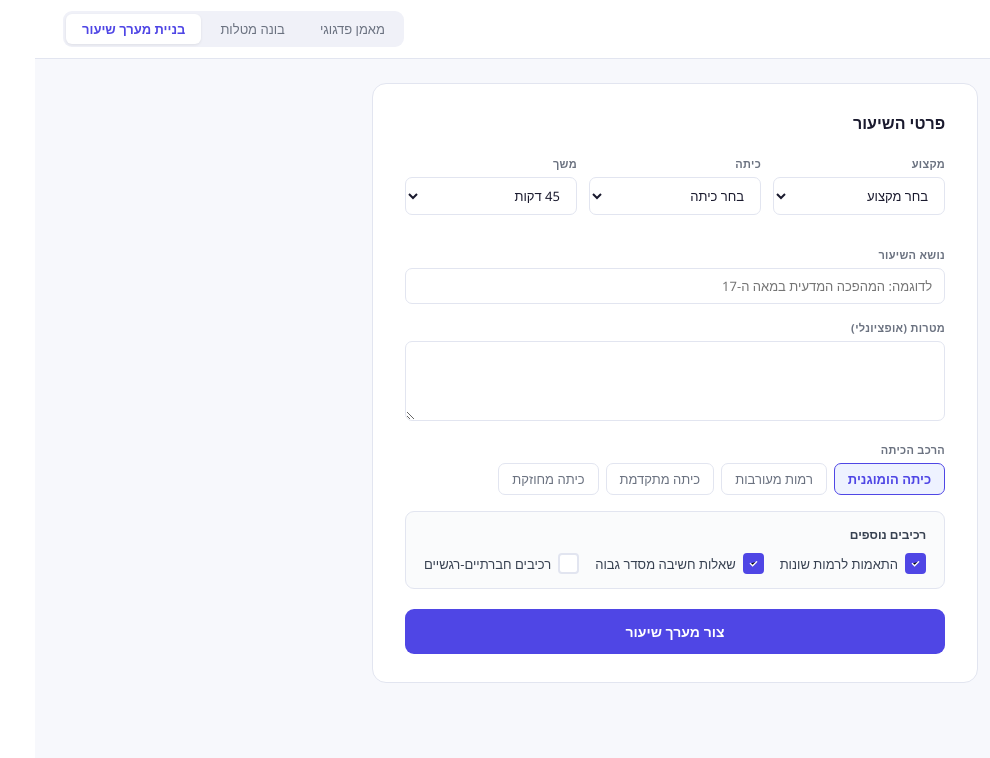
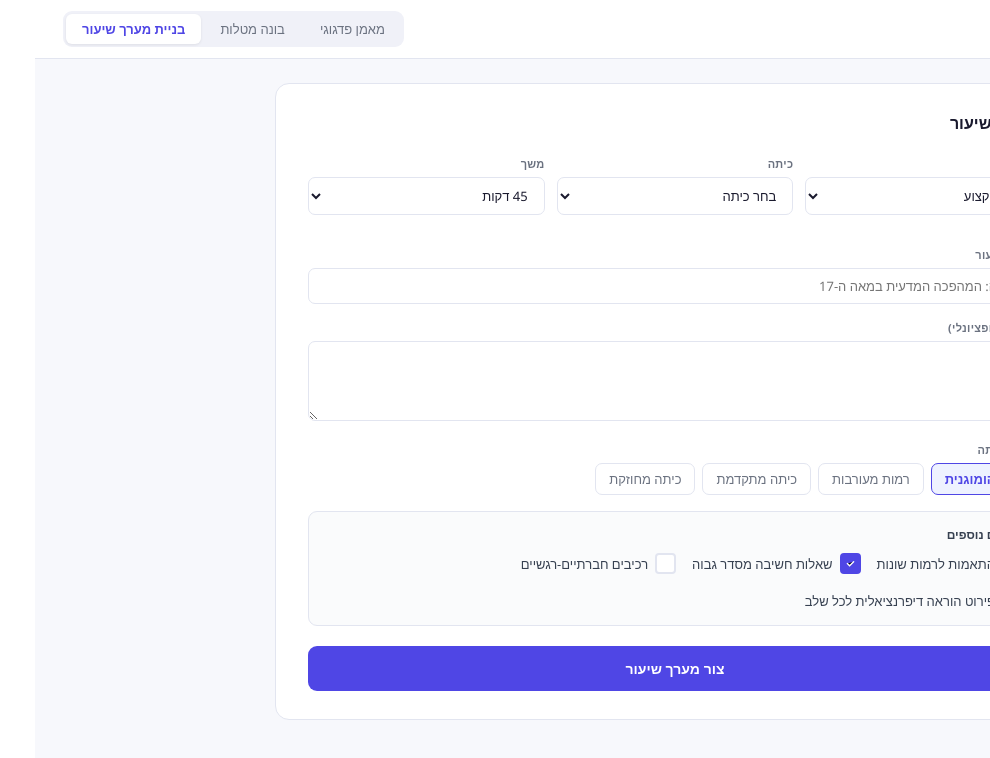
Before and after one commit to crudo1986-dotcom/lesson-plan-agent, a Next.js app: page / in a window 1280 px wide. Both pictures are taken after a click on the button "בניית מערך שיעור". Shown: the top 758 px of the page, without its empty margins (290-1280 px from the left). Built offline with nearby package versions, Linux system fonts and the light colour scheme.

Commit message:
Update page.js

```diff
--- a/app/page.js
+++ b/app/page.js
@@ -98,15 +98,18 @@ const TASKS_PROMPT = `כל תגובותיך בעברית. כתוב תמיד מי
 כל תוכן שתיצור חייב להתבסס אך ורק על תוכניות הלימודים הרשמיות של משרד החינוך המפורטות לעיל.
 אם הנושא אינו מופיע בתוכנית — ציין זאת למורה וציין באיזו כיתה הוא נלמד לפי התוכנית.
 
-## פרוטוקול עבודה — 4 שאלות בלבד
+## פרוטוקול עבודה — 5 שאלות
 
-בתחילת כל שיחה שאל את 4 השאלות הבאות יחד, בהודעה אחת:
+בתחילת כל שיחה שאל את השאלות הבאות יחד, בהודעה אחת:
 1. מה הנושא, המקצוע והכיתה?
 2. כמה רמות דיפרנציאציה — 1, 2, או 3?
 3. קובץ Word להדפסה, או טקסט בצ'אט?
 4. לכלול טקסט לימודי קצר בתוך המסמך — כן או לא? (כן = מתאים כשאין ספר לימוד זמין. לא = רק המטלה עצמה.)
+5. (אופציונלי) מה מקור השונות בכיתה? לדוגמה: פער בקריאה, ידע קודם, עצמאות, מוטיבציה. ניתן לדלג — אם תענה, המטלה תהיה מדויקת יותר לצורך האמיתי.
 
 אחרי שהמורה ענה — צור את המטלה מיד. אל תשאל שאלות נוספות אלא אם חסר מידע קריטי.
+אם המורה דילג על שאלה 5 — בנה מטלה דיפרנציאלית סטנדרטית.
+אם המורה ענה על שאלה 5 — התאם את הרמות לסוג השונות שציין.
 
 אם המורה ענה "כן" לשאלה 4 — הוסף בתחילת המסמך טקסט לימודי קצר ומרוכז (עד חצי עמוד לכל רמה), לפני שאלות העבודה.
 
@@ -316,7 +319,7 @@ function ChatMode({systemPrompt,greeting,chips,startLabel,senderLabel}){
 }
 
 function BuilderMode(){
-  const [form,setForm]=useState({subject:"",topic:"",grade:"",duration:"45 דקות",goals:"",levels:"כיתה הומוגנית",extras:{differentiation:true,thinking:true,sel:false}});
+  const [form,setForm]=useState({subject:"",topic:"",grade:"",duration:"45 דקות",goals:"",levels:"כיתה הומוגנית",extras:{differentiation:true,thinking:true,sel:false,diff_detail:false}});
   const [result,setResult]=useState(null);
   const [loading,setLoading]=useState(false);
   const [error,setError]=useState(null);
@@ -328,6 +331,7 @@ function BuilderMode(){
     if(form.extras.differentiation) extras.push("התאמות מפורטות לרמות שונות");
     if(form.extras.thinking) extras.push("שאלות חשיבה מסדר גבוה");
     if(form.extras.sel) extras.push("רכיבים חברתיים-רגשיים");
+    if(form.extras.diff_detail) extras.push("לכל שלב בשיעור (פתיחה, גוף, סיכום) — פרט הנחיות מובדלות: מה עושים תלמידים הזקוקים לתמיכה, מה עושים תלמידים עצמאיים, ומה עושים תלמידים מעמיקים");
     return `אתה מומחה לפדגוגיה, הוראה מובדלת ותכנון לימודים בישראל.
 כל תוכן שתייצר חייב להתבסס על תוכניות הלימודים הרשמיות של משרד החינוך בלבד.
 בנה מערך שיעור מקצועי בעברית:
@@ -395,7 +399,7 @@ ${extras.length?`דרישות: ${extras.join(", ")}`:""}
         <div style={{background:"#FAFBFC",borderRadius:9,padding:"14px 18px",marginBottom:20,border:`1px solid ${G200}`}}>
           <div style={{fontSize:12,fontWeight:600,color:G700,marginBottom:10}}>רכיבים נוספים</div>
           <div style={{display:"flex",gap:16,flexWrap:"wrap"}}>
-            {[{key:"differentiation",label:"התאמות לרמות שונות"},{key:"thinking",label:"שאלות חשיבה מסדר גבוה"},{key:"sel",label:"רכיבים חברתיים-רגשיים"}].map(({key,label})=>(
+            {[{key:"differentiation",label:"התאמות לרמות שונות"},{key:"thinking",label:"שאלות חשיבה מסדר גבוה"},{key:"sel",label:"רכיבים חברתיים-רגשיים"},{key:"diff_detail",label:"פירוט הוראה דיפרנציאלית לכל שלב"}].map(({key,label})=>(
               <label key={key} style={{display:"flex",alignItems:"center",gap:7,cursor:"pointer"}}>
                 <div onClick={()=>toggle(key)} style={{width:17,height:17,borderRadius:4,border:`2px solid ${form.extras[key]?IND:G200}`,background:form.extras[key]?IND:WH,display:"flex",alignItems:"center",justifyContent:"center"}}>
                   {form.extras[key]&&<svg width="9" height="9" viewBox="0 0 10 10"><path d="M1.5 5l2.5 2.5 4.5-4.5" stroke="#fff" strokeWidth="1.5" strokeLinecap="round"/></svg>}
```
